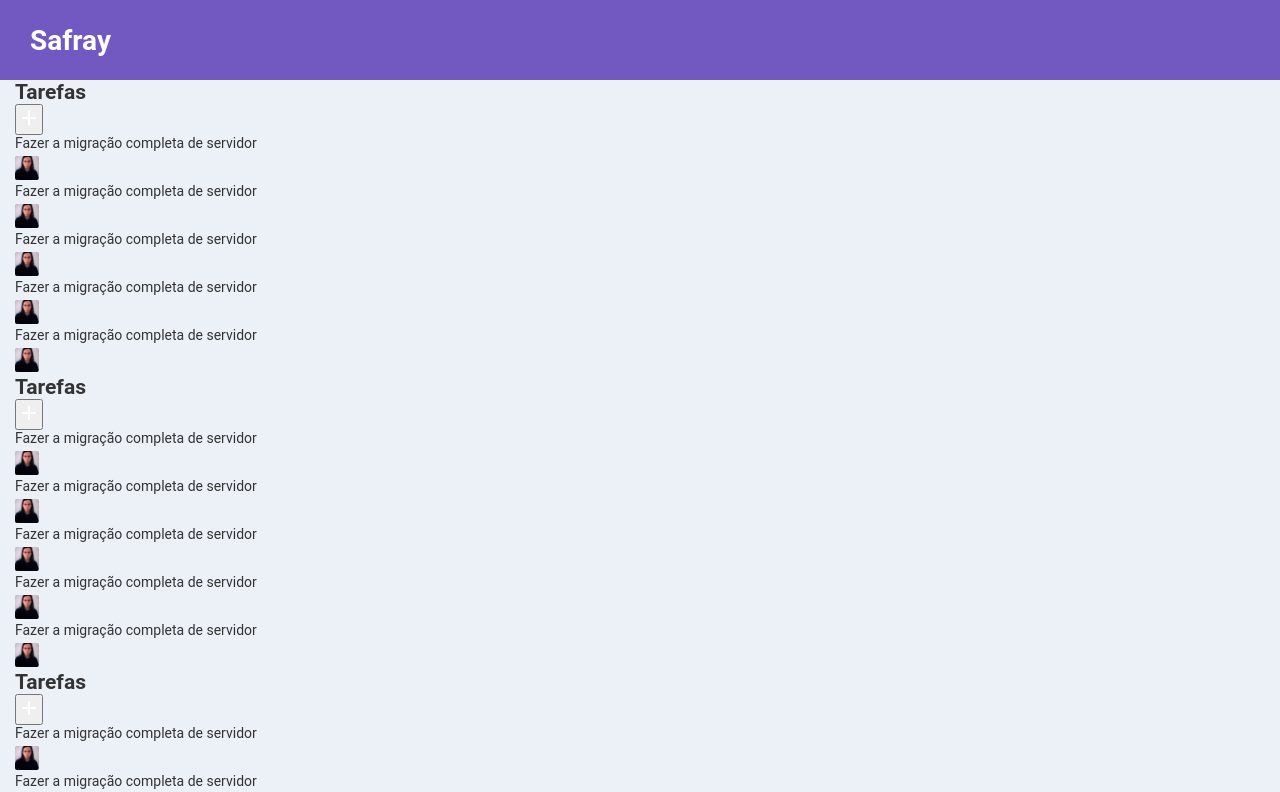
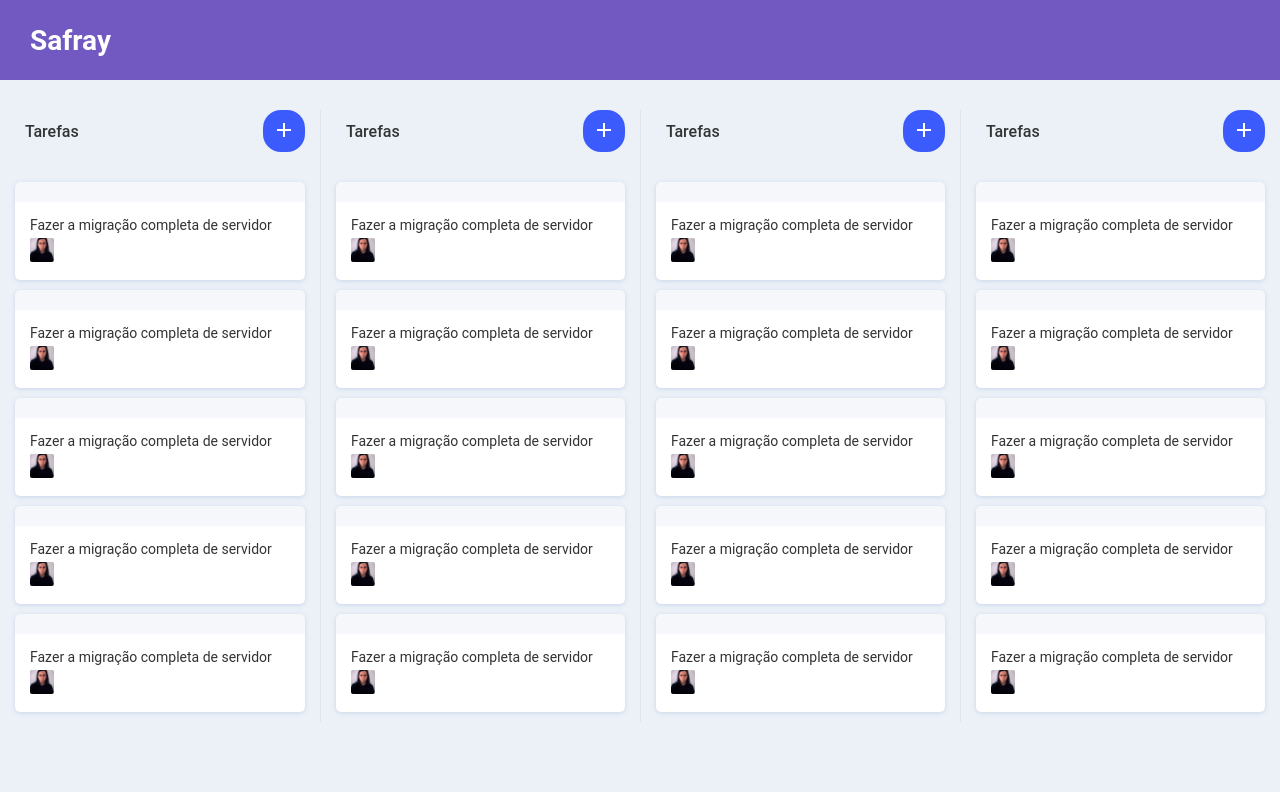
Before and after one commit to SafraPC/safray, a React (Create React App) app: page / in a window 1280 px wide. Shown: the top 792 px of the page. Built offline with nearby package versions, Linux system fonts and the light colour scheme.

Commit message:
add card , button and  font styles into acrd

```diff
--- a/src/components/Board/styles.js
+++ b/src/components/Board/styles.js
@@ -1,5 +1,7 @@
 import styled from 'styled-components';
 
 export const Container = styled.div`
-
+  display:flex;
+  padding:30px 0;
+  height:calc(100%-80px);
 `;
--- a/src/components/Card/styles.js
+++ b/src/components/Card/styles.js
@@ -1,6 +1,18 @@
 import styled from 'styled-components';
 
 export const Container = styled.div`
+position: relative;
+background:#fff;
+border-radius:5px;
+margin-bottom:10px;
+padding:15px;
+box-shadow: 0 1px 4px 0 rgba(192,208,230,0.8);
+border-top:20px solid rgba(230,236,245,0.4);
+
+header{
+  position:absolute;
+
+}
   img{
       height:24px;
       width:24px;
--- a/src/components/List/styles.js
+++ b/src/components/List/styles.js
@@ -5,4 +5,29 @@ export const Container = styled.div`
   height:100%;
   flex:0 0 320px;
 
+  & + div{
+    border-left:1px solid rgba(0,0,0,0.05);
+  }
+  header{
+    display:flex;
+    justify-content:space-between;
+    align-items:center;
+    height:42px;
+    h2{
+      font-weight:500;
+      font-size:16px;
+      padding: 0 10px;
+    }
+    button{
+      height:42px;
+      width:42px;
+      border-radius:18px;
+      background:#3b5bfd;
+      border:0;
+      cursor:pointer;
+    }
+  }
+  ul{
+    margin-top:30px;
+  }
 `;
```
